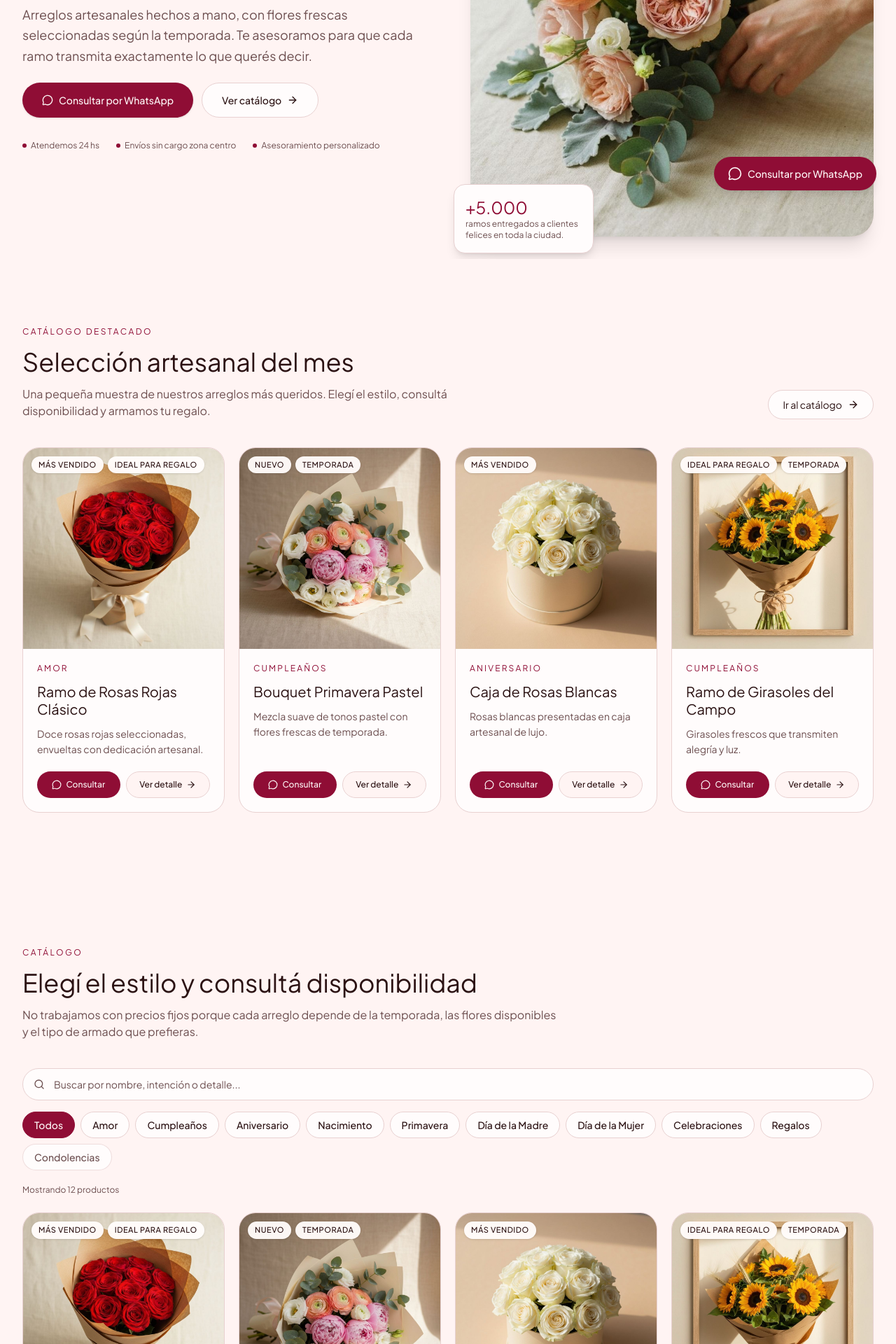
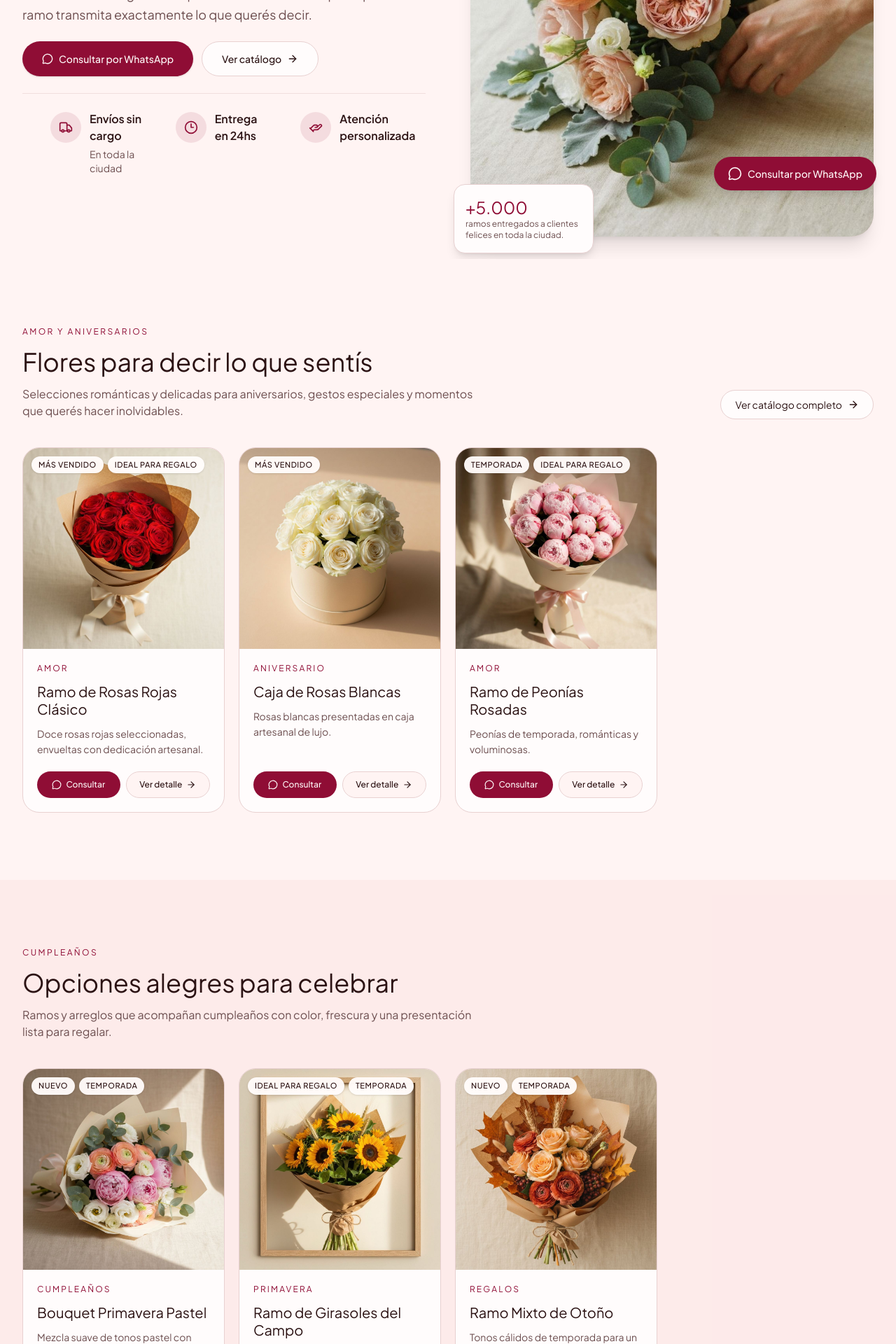
Before and after one commit to valenciafacundo/floreria-la-rosa, a Next.js app: page / in a window 1280 px wide. Shown: the part 500-2420 px from the top of the page at 70% size. Built offline with nearby package versions, Linux system fonts and the light colour scheme; a web font is replaced by a local one.

Commit message:
Refactor catalog and home page components for improved structure and readability; add primary occasion to products

```diff
--- a/app/page.tsx
+++ b/app/page.tsx
@@ -4,93 +4,64 @@ import { WhatsAppFloat } from "@/components/header/whatsapp-float";
 import { SelectedProductsFloat } from "@/components/header/selected-products-float";
 import { FeaturedSection } from "@/components/product-grid/featured-section";
 import { SelectedProductsSection } from "@/components/product-grid/selected-products-section";
-import { CatalogBrowser } from "@/components/product-grid/catalog-browser";
 import { ReviewsSection } from "@/components/reviews/reviews-section";
 import { TrustSection } from "@/components/trust-section/trust-section";
 import { ContactSection } from "@/components/contact-section/contact-section";
-import { products } from "@/data/products";
-import {
-  getFeaturedProducts,
-  getNewProducts,
-  getProductsByOccasion,
-} from "@/helpers/products";
+import { getProductsByOccasion } from "@/helpers/products";
 import { Hero } from "@/components/hero/hero";
 import { SiteHeader } from "@/components/header/site-header";
 
 export default function HomePage() {
-  const featured = getFeaturedProducts();
-  const news = getNewProducts();
-  const highlights = products
-    .filter((product) => !product.isCondolence)
-    .slice(0, 4);
   const loveProducts = getProductsByOccasion("amor", 4);
-  const celebrationProducts = getProductsByOccasion("celebraciones", 4);
+  const birthdayProducts = getProductsByOccasion("cumpleanos", 4);
+  const birthProducts = getProductsByOccasion("nacimiento", 4);
+  const giftProducts = getProductsByOccasion("regalos", 4);
+  const condolenceProducts = getProductsByOccasion("condolencias", 4);
 
   return (
     <>
       <SiteHeader />
       <main>
         <Hero />
+        {/* <HomeBannerHeader /> */}
 
         <FeaturedSection
-          eyebrow="Catálogo destacado"
-          title="Selección artesanal del mes"
-          description="Una pequeña muestra de nuestros arreglos más queridos. Elegí el estilo, consultá disponibilidad y armamos tu regalo."
-          products={highlights}
-          ctaHref="/#catalogo"
-          ctaLabel="Ir al catálogo"
-        />
-
-        <section id="catalogo" className="bg-background py-16 md:py-24">
-          <div className="mx-auto max-w-7xl px-4 md:px-8">
-            <div className="max-w-3xl">
-              <p className="text-xs uppercase tracking-[0.2em] text-primary">
-                Catálogo
-              </p>
-              <h2 className="mt-3 text-balance font-serif text-3xl leading-tight md:text-4xl">
-                Elegí el estilo y consultá disponibilidad
-              </h2>
-              <p className="mt-3 text-pretty text-muted-foreground">
-                No trabajamos con precios fijos porque cada arreglo depende de
-                la temporada, las flores disponibles y el tipo de armado que
-                prefieras.
-              </p>
-            </div>
-
-            <div className="mt-10">
-              <CatalogBrowser />
-            </div>
-          </div>
-        </section>
-
-        <FeaturedSection
-          background="muted"
-          eyebrow="Más vendidos"
-          title="Los favoritos de nuestros clientes"
-          description="Los ramos y arreglos que más alegrías nos dieron este año."
-          products={featured}
-        />
-
-        <FeaturedSection
-          eyebrow="Novedades"
-          title="Nuevos productos"
-          description="Sumamos nuevas creaciones cada temporada, siempre con flores seleccionadas."
-          products={news}
+          eyebrow="Amor y aniversarios"
+          title="Flores para decir lo que sentís"
+          description="Selecciones románticas y delicadas para aniversarios, gestos especiales y momentos que querés hacer inolvidables."
+          products={loveProducts}
+          ctaHref="/catalogo"
+          ctaLabel="Ver catálogo completo"
         />
 
         <FeaturedSection
           background="muted"
-          eyebrow="Para regalar"
-          title="Opciones para amor y aniversarios"
-          description="Una selección ideal para sorprender, agradecer o celebrar momentos importantes."
-          products={loveProducts}
+          eyebrow="Cumpleaños"
+          title="Opciones alegres para celebrar"
+          description="Ramos y arreglos que acompañan cumpleaños con color, frescura y una presentación lista para regalar."
+          products={birthdayProducts}
         />
 
         <FeaturedSection
-          eyebrow="Celebraciones"
-          title="Arreglos pensados para acompañar momentos felices"
-          description="Alternativas versátiles para cumpleaños, nacimientos, regalos y celebraciones especiales."
-          products={celebrationProducts}
+          eyebrow="Nacimientos"
+          title="Detalles suaves para dar la bienvenida"
+          description="Arreglos delicados y cálidos para acompañar la llegada de una nueva vida con flores frescas y presentación artesanal."
+          products={birthProducts}
+        />
+
+        <FeaturedSection
+          background="muted"
+          eyebrow="Regalos especiales"
+          title="Ideas versátiles para sorprender"
+          description="Opciones pensadas para agradecer, felicitar o simplemente tener un gesto lindo con alguien importante."
+          products={giftProducts}
+        />
+
+        <FeaturedSection
+          eyebrow="Condolencias"
+          title="Arreglos sobrios para acompañar con respeto"
+          description="Coronas, cruces y corazones preparados con la sensibilidad necesaria para acompañar momentos difíciles."
+          products={condolenceProducts}
         />
 
         <SelectedProductsSection />
--- a/components/hero/hero.tsx
+++ b/components/hero/hero.tsx
@@ -1,8 +1,32 @@
 import Link from "next/link";
 import Image from "next/image";
-import { MessageCircle, ArrowRight, Sparkles } from "lucide-react";
+import {
+  MessageCircle,
+  ArrowRight,
+  Sparkles,
+  Truck,
+  Clock3,
+  HandHelping,
+} from "lucide-react";
 import { generalWhatsAppUrl } from "@/helpers/whatsapp";
 
+const benefits = [
+  {
+    icon: Truck,
+    title: "Envíos sin cargo",
+    description: "En toda la ciudad",
+  },
+  {
+    icon: Clock3,
+    title: "Entrega en 24hs",
+    description: "",
+  },
+  {
+    icon: HandHelping,
+    title: "Atención personalizada",
+    description: "",
+  },
+];
 export function Hero() {
   return (
     <section className="relative overflow-hidden">
@@ -43,7 +67,30 @@ export function Hero() {
             </Link>
           </div>
 
-          <div className="mt-2 flex flex-wrap items-center gap-x-6 gap-y-2 text-xs text-muted-foreground">
+          <div className="grid gap-3 border-t border-border/60 bg-background px-4 py-4 md:grid-cols-3 md:gap-6 md:px-8 md:py-5">
+            {benefits.map((benefit) => {
+              const Icon = benefit.icon;
+              return (
+                <div
+                  key={benefit.title}
+                  className="flex items-start gap-3 rounded-2xl px-1 py-1 md:px-2"
+                >
+                  <span className="mt-0.5 inline-flex h-11 w-11 shrink-0 items-center justify-center rounded-full bg-primary/10 text-primary">
+                    <Icon className="h-5 w-5" aria-hidden="true" />
+                  </span>
+                  <div>
+                    <p className="text-sm font-semibold text-foreground md:text-base">
+                      {benefit.title}
+                    </p>
+                    <p className="mt-1 text-sm text-muted-foreground">
+                      {benefit.description}
+                    </p>
+                  </div>
+                </div>
+              );
+            })}
+          </div>
+          {/* <div className="mt-2 flex flex-wrap items-center gap-x-6 gap-y-2 text-xs text-muted-foreground">
             <span className="flex items-center gap-1.5">
               <span className="h-1.5 w-1.5 rounded-full bg-primary" /> Atendemos
               24 hs
@@ -56,7 +103,7 @@ export function Hero() {
               <span className="h-1.5 w-1.5 rounded-full bg-primary" />{" "}
               Asesoramiento personalizado
             </span>
-          </div>
+          </div> */}
 
           {/* Banner sutil para mobile y tablet: muestra una franja horizontal con la
               imagen del florista para aportar contexto visual sin ocupar todo el alto. */}
--- a/data/products.ts
+++ b/data/products.ts
@@ -19,6 +19,7 @@ export type ProductBadge =
 export interface Product {
   slug: string
   name: string
+  primaryOccasion: ProductOccasion
   occasions: ProductOccasion[]
   shortDescription: string
   description: string
@@ -52,6 +53,7 @@ export const products: Product[] = [
   {
     slug: 'ramo-rosas-rojas-clasico',
     name: 'Ramo de Rosas Rojas Clásico',
+    primaryOccasion: 'amor',
     occasions: ['amor', 'aniversario', 'regalos', 'dia-de-la-madre'],
     shortDescription:
       'Doce rosas rojas seleccionadas, envueltas con dedicación artesanal.',
@@ -63,6 +65,7 @@ export const products: Product[] = [
   {
     slug: 'bouquet-primavera-pastel',
     name: 'Bouquet Primavera Pastel',
+    primaryOccasion: 'cumpleanos',
     occasions: ['cumpleanos', 'primavera', 'celebraciones', 'dia-de-la-mujer', 'regalos'],
     shortDescription:
       'Mezcla suave de tonos pastel con flores frescas de temporada.',
@@ -74,6 +77,7 @@ export const products: Product[] = [
   {
     slug: 'caja-rosas-blancas-eternas',
     name: 'Caja de Rosas Blancas',
+    primaryOccasion: 'aniversario',
     occasions: ['aniversario', 'amor', 'regalos', 'dia-de-la-madre'],
     shortDescription: 'Rosas blancas presentadas en caja artesanal de lujo.',
     description:
@@ -84,6 +88,7 @@ export const products: Product[] = [
   {
     slug: 'ramo-girasoles-campo',
     name: 'Ramo de Girasoles del Campo',
+    primaryOccasion: 'primavera',
     occasions: ['cumpleanos', 'primavera', 'celebraciones', 'regalos', 'dia-de-la-madre'],
     shortDescription: 'Girasoles frescos que transmiten alegría y luz.',
     description:
@@ -94,6 +99,7 @@ export const products: Product[] = [
   {
     slug: 'arreglo-bebe-nina',
     name: 'Arreglo Bienvenida Bebé Niña',
+    primaryOccasion: 'nacimiento',
     occasions: ['nacimiento', 'regalos', 'celebraciones'],
     shortDescription:
       'Flores en tonos rosados para celebrar la llegada.',
@@ -105,6 +111,7 @@ export const products: Product[] = [
   {
     slug: 'arreglo-bebe-nino',
     name: 'Arreglo Bienvenida Bebé Niño',
+    primaryOccasion: 'nacimiento',
     occasions: ['nacimiento', 'regalos', 'celebraciones'],
     shortDescription:
       'Flores en tonos celeste y blanco para celebrar.',
@@ -116,6 +123,7 @@ export const products: Product[] = [
   {
     slug: 'ramo-tulipanes-mixtos',
     name: 'Ramo de Tulipanes Mixtos',
+    primaryOccasion: 'celebraciones',
     occasions: ['celebraciones', 'primavera', 'regalos', 'dia-de-la-mujer', 'dia-de-la-madre'],
     shortDescription:
       'Tulipanes frescos en una mezcla elegante de colores.',
@@ -127,6 +135,7 @@ export const products: Product[] = [
   {
     slug: 'ramo-peonias-rosadas',
     name: 'Ramo de Peonías Rosadas',
+    primaryOccasion: 'amor',
     occasions: ['amor', 'aniversario', 'primavera', 'dia-de-la-madre', 'regalos'],
     shortDescription:
       'Peonías de temporada, románticas y voluminosas.',
@@ -138,6 +147,7 @@ export const products: Product[] = [
   {
     slug: 'corona-condolencias-blanca',
     name: 'Corona de Condolencias Blanca',
+    primaryOccasion: 'condolencias',
     occasions: ['condolencias'],
     shortDescription:
       'Corona sobria con rosas y crisantemos blancos.',
@@ -150,6 +160,7 @@ export const products: Product[] = [
   {
     slug: 'corazon-condolencias',
     name: 'Corazón de Condolencias',
+    primaryOccasion: 'condolencias',
     occasions: ['condolencias'],
     shortDescription:
       'Arreglo en forma de corazón con flores blancas.',
@@ -162,6 +173,7 @@ export const products: Product[] = [
   {
     slug: 'cruz-condolencias',
     name: 'Cruz de Condolencias',
+    primaryOccasion: 'condolencias',
     occasions: ['condolencias'],
     shortDescription:
       'Cruz floral elegante en tonos blancos y verdes.',
@@ -174,6 +186,7 @@ export const products: Product[] = [
   {
     slug: 'ramo-mixto-otono',
     name: 'Ramo Mixto de Otoño',
+    primaryOccasion: 'regalos',
     occasions: ['regalos', 'celebraciones', 'cumpleanos', 'dia-de-la-madre'],
     shortDescription:
       'Tonos cálidos de temporada para un regalo especial.',
--- a/helpers/products.ts
+++ b/helpers/products.ts
@@ -18,7 +18,7 @@ export function getOccasionLabel(occasion: ProductOccasion): string {
 }
 
 export function getPrimaryOccasion(product: Product): ProductOccasion {
-  return product.occasions[0] || 'regalos'
+  return product.primaryOccasion || product.occasions[0] || 'regalos'
 }
 
 export function getRelatedProducts(product: Product, limit = 3): Product[] {
```
Also changed, not shown: app/catalogo/page.tsx (+16 -2 lines), components/header/home-banner-header.tsx (+60 -35 lines).
